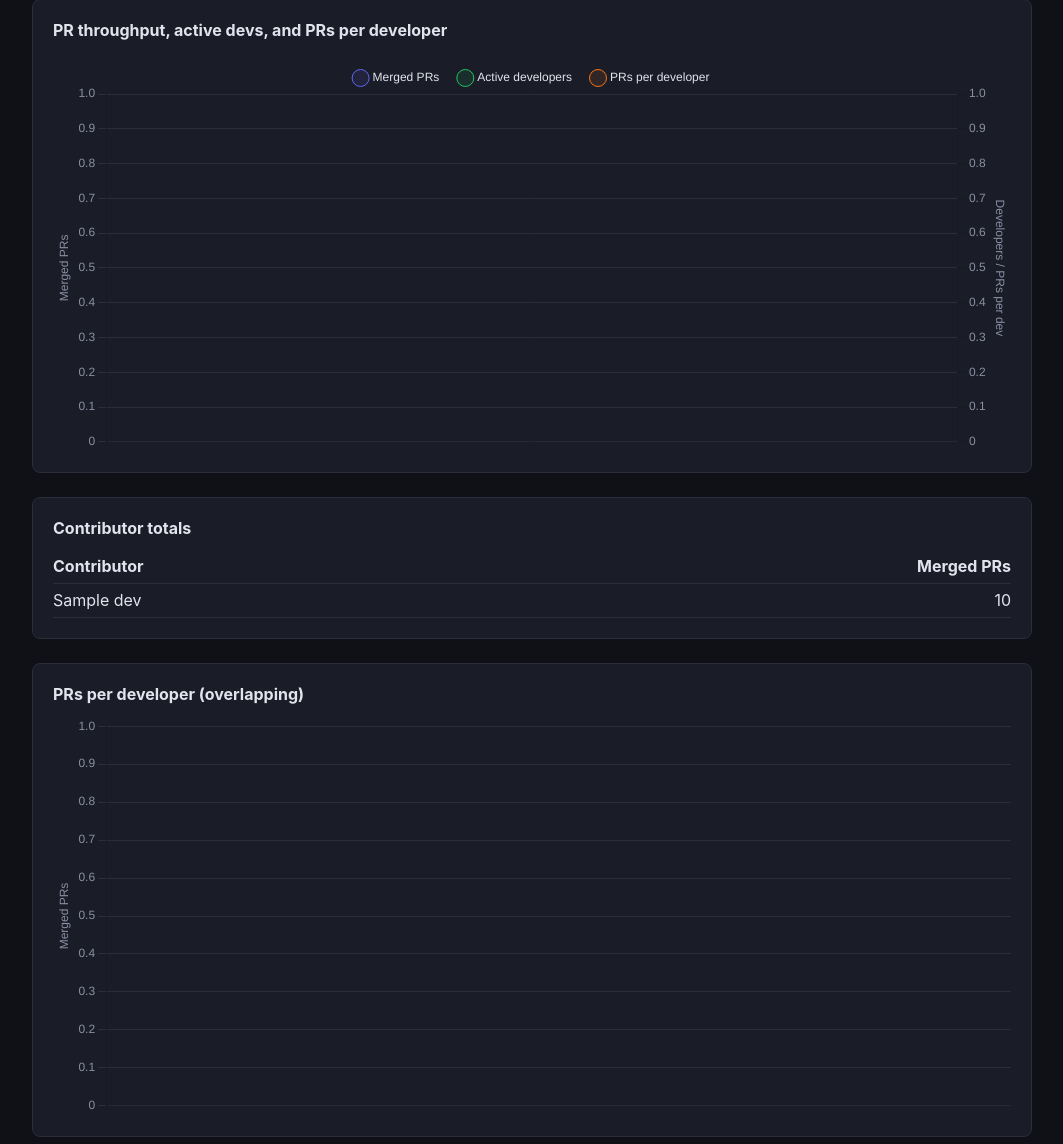
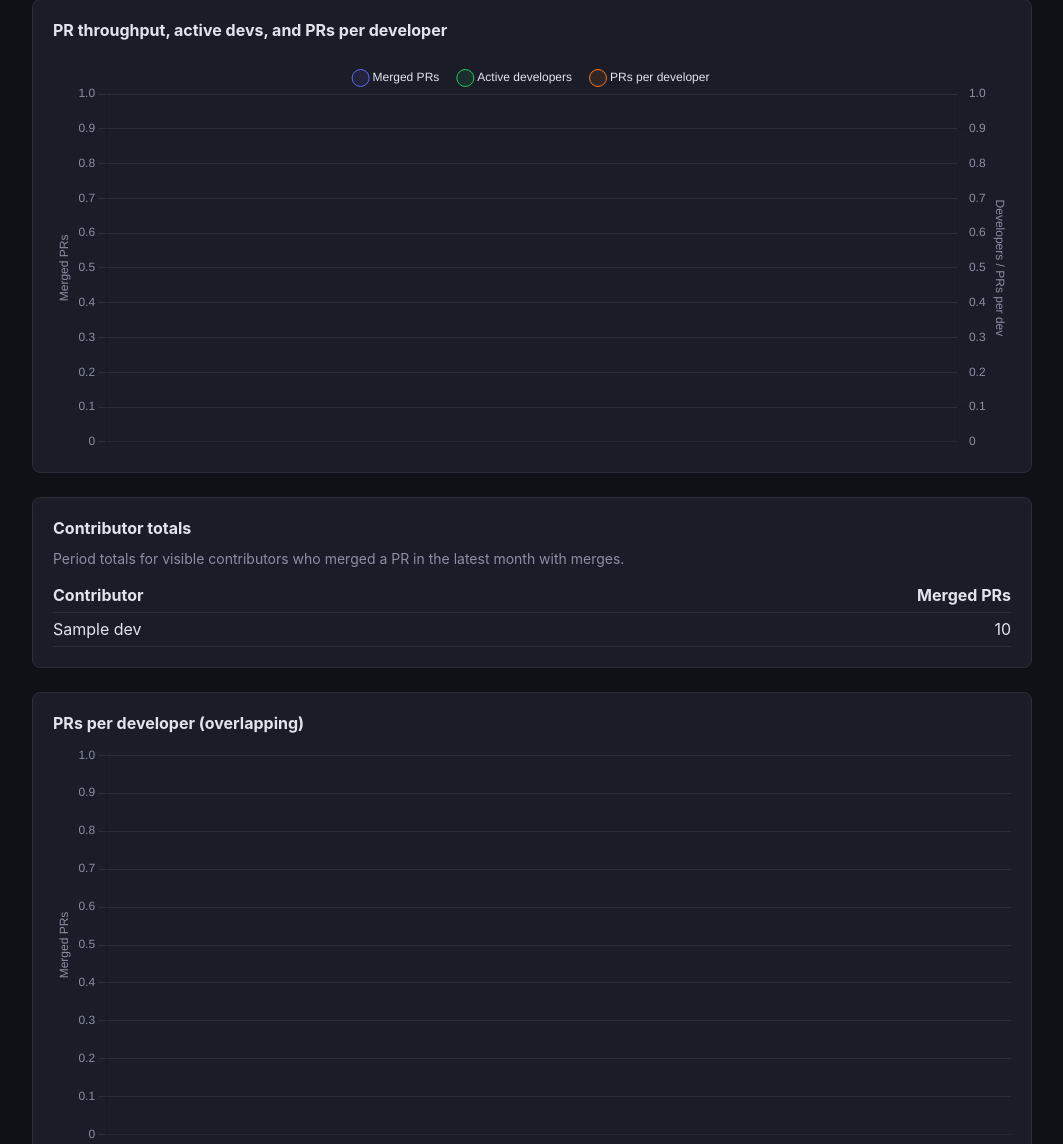
Before and after one commit to kobbikobb/git-dev-metrics, a Python web app: template git_dev_metrics/metrics/printer/templates/team_velocity.html in a window 1280 px wide. Shown: the part 115-1259 px from the top of the page, without its empty margins (108-1171 px from the left). Run offline with Jinja, Linux system fonts and the light colour scheme; the template is opened without the code that fills it: most values are stand-ins (such as "Sample title", 1, 10 or a date in 2020).

Commit message:
CORE-3662: Explain which contributors appear in the totals

```diff
--- a/git_dev_metrics/metrics/printer/templates/team_velocity.html
+++ b/git_dev_metrics/metrics/printer/templates/team_velocity.html
@@ -53,6 +53,7 @@
   {% if dev_data %}
   <div class="card">
     <h2>Contributor totals</h2>
+    <p>Period totals for visible contributors who merged a PR in the latest month with merges.</p>
     <table aria-label="Contributor totals">
       <thead><tr><th>Contributor</th><th>Merged PRs</th></tr></thead>
       <tbody>
```
